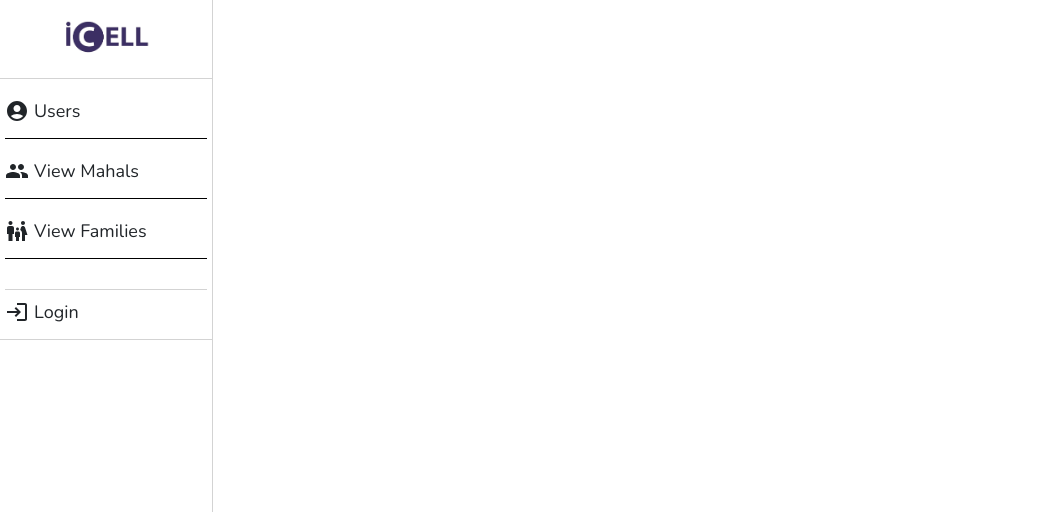
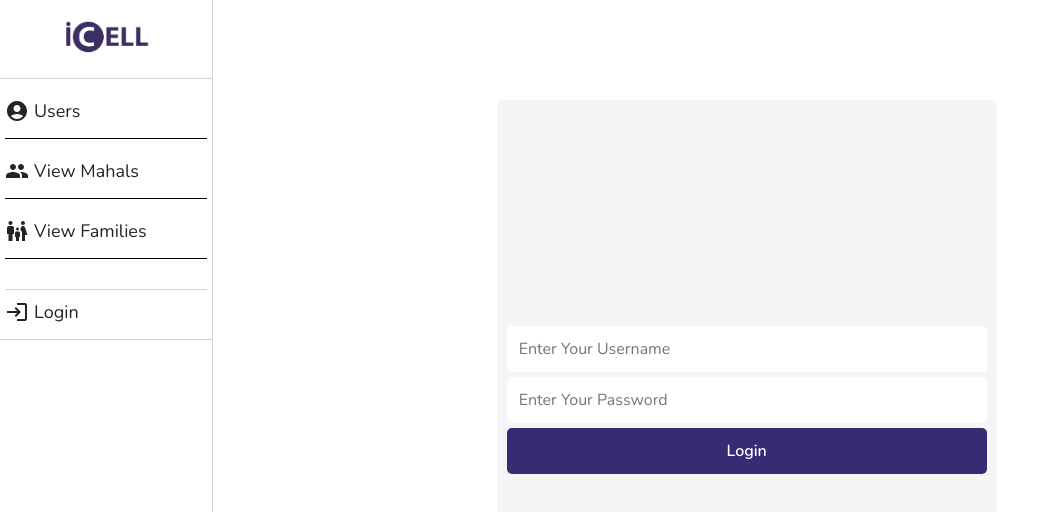
Before and after one commit to Bunningss/icell_admin, a React (Create React App) app: page / in a window 1280 px wide. Shown: the top 512 px of the page, without its empty margins (0-1050 px from the left). Built offline with nearby package versions, Linux system fonts and the light colour scheme; no server answers.

Commit message:
QOL changes

```diff
--- a/src/App.js
+++ b/src/App.js
@@ -72,10 +72,10 @@ useEffect(() => {
       </div>
       <div style={{ flex:"5"}}>
         <Routes>
+            <Route exact path='/' element={ user.currentUser ? <Dashboard toolboxData={toolboxData}/> : <Login/> } />
           {
             user.currentUser &&
             <>
-              <Route exact path='/' element={<Dashboard toolboxData={toolboxData}/>} />
               <Route exact path='/users' element={<Users/>}/>
               <Route exact path='/communities' element={<Communities/>}/>
               <Route exact path='/families' element={<Families/>}/>
--- a/src/Components/Sidebar/Sidebar.jsx
+++ b/src/Components/Sidebar/Sidebar.jsx
@@ -1,5 +1,5 @@
 import './Sidebar.scss';
-import { Link } from 'react-router-dom';
+import { Link, useNavigate } from 'react-router-dom';
 import { useDispatch, useSelector } from 'react-redux';
 import { logout } from '../../Redux/userRedux';
 
@@ -12,11 +12,13 @@ import logo from '../../images/logo.png';
 
 const Sidebar = () => {
     const dispatch = useDispatch();
+    const navigate = useNavigate();
 
     const user = useSelector((state) => state.user);
 
     const handleLogout = () => {
-        dispatch(logout())
+        dispatch(logout());
+        navigate('/');
     };
 
   return (
--- a/src/Pages/Login/Login.jsx
+++ b/src/Pages/Login/Login.jsx
@@ -26,6 +26,7 @@ const Login = () => {
       const result = await publicRequest.post('user/login', data);
       dispatch(loginSuccess(result.data.data));
       navigate('/');
+      window.location.reload();
     } catch (err) {
       setError(err.response.data.error.error);
       dispatch(loginFailure());
```
